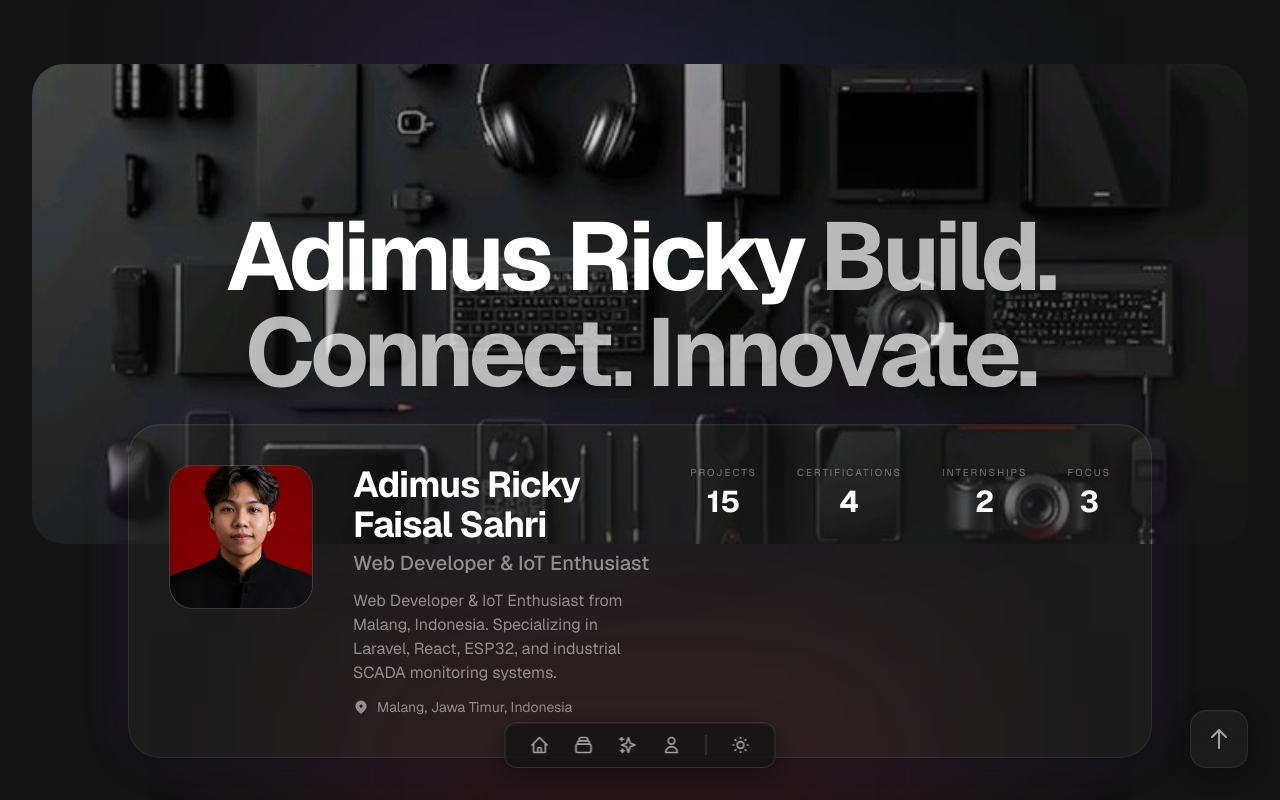
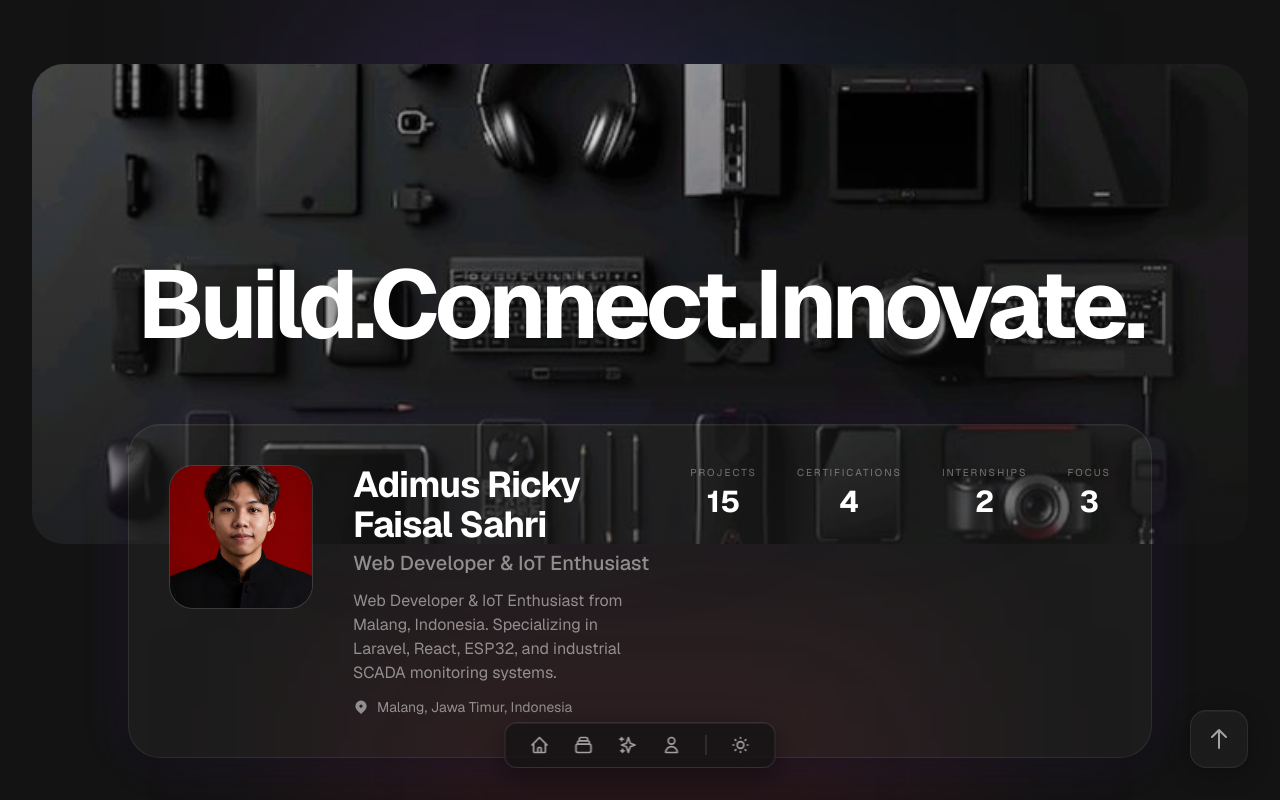
Before and after one commit to dimss19/portfolio, a Next.js app: page / in a window 1280 px wide. Shown: the top 800 px of the page. Built offline with nearby package versions, Linux system fonts and the light colour scheme.

Commit message:
Revert H1 to 'Build. Connect. Innovate.' - remove redundant name

```diff
--- a/components/Hero.tsx
+++ b/components/Hero.tsx
@@ -21,8 +21,8 @@ export default function Hero() {
             />
             <div className="absolute inset-0 bg-gradient-to-b from-transparent to-background/50" />
             <div className="absolute inset-0 flex flex-col items-center justify-center text-white z-20">
-              <h1 className="text-4xl sm:text-5xl md:text-8xl font-bold tracking-tighter text-center">
-                Adimus Ricky<br className="sm:hidden" /> <span className="text-white/70">Build. Connect. Innovate.</span>
+              <h1 className="text-5xl md:text-8xl font-bold tracking-tighter text-center">
+                Build.<br className="md:hidden" />Connect.<br className="md:hidden" />Innovate.
               </h1>
             </div>
           </div>
```
